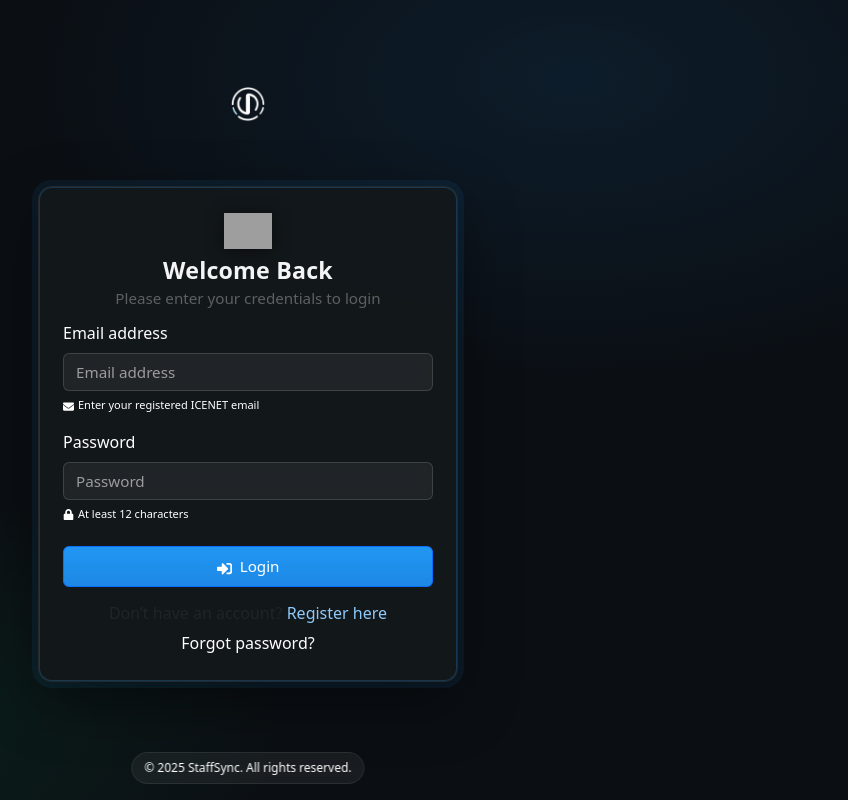
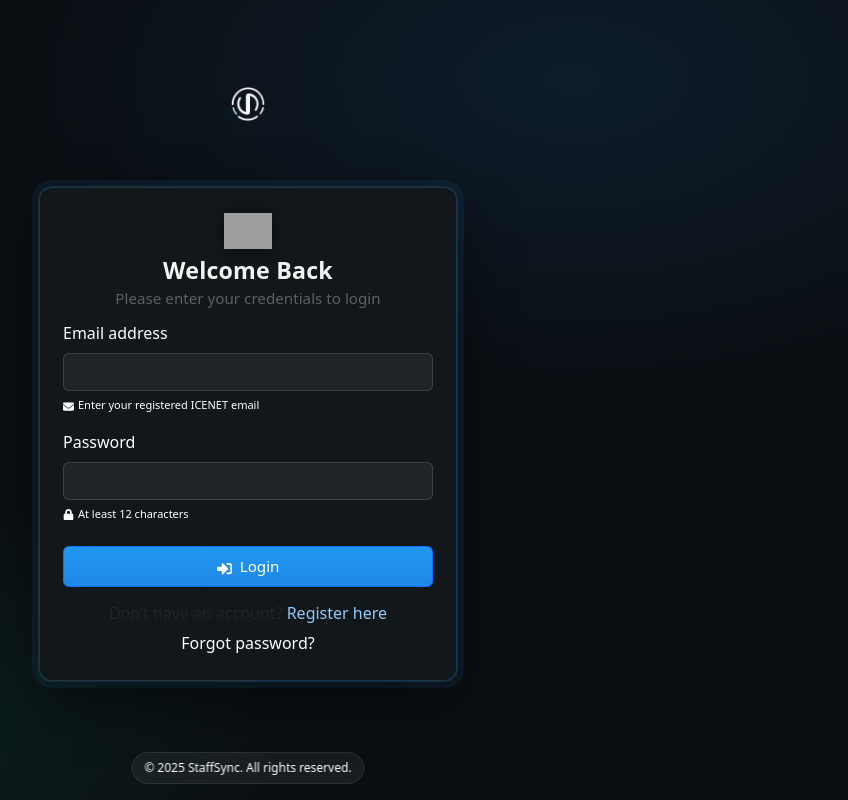
Before and after one commit to Taehillah/StaffSync, a React (Create React App) app in the folder frontend/: page /auth/login in a window 1280 px wide. Shown: the whole page, without its empty margins (392-1240 px from the left). Built offline with nearby package versions, Linux system fonts and the light colour scheme; grey boxes are pictures that could not be loaded.

Commit message:
Auth(Login): remove placeholders from inputs (labels only)

```diff
--- a/frontend/src/components/auth/LoginForm.jsx
+++ b/frontend/src/components/auth/LoginForm.jsx
@@ -55,7 +55,6 @@ export default function LoginForm() {
             <Form.Label className="text-white">Email address</Form.Label>
             <Form.Control
               type="email"
-              placeholder="Email address"
               value={email}
               onChange={(e) => setEmail(e.target.value)}
               required
@@ -71,7 +70,6 @@ export default function LoginForm() {
             <Form.Label className="text-white">Password</Form.Label>
             <Form.Control
               type="password"
-              placeholder="Password"
               value={password}
               onChange={(e) => setPassword(e.target.value)}
               required
```
